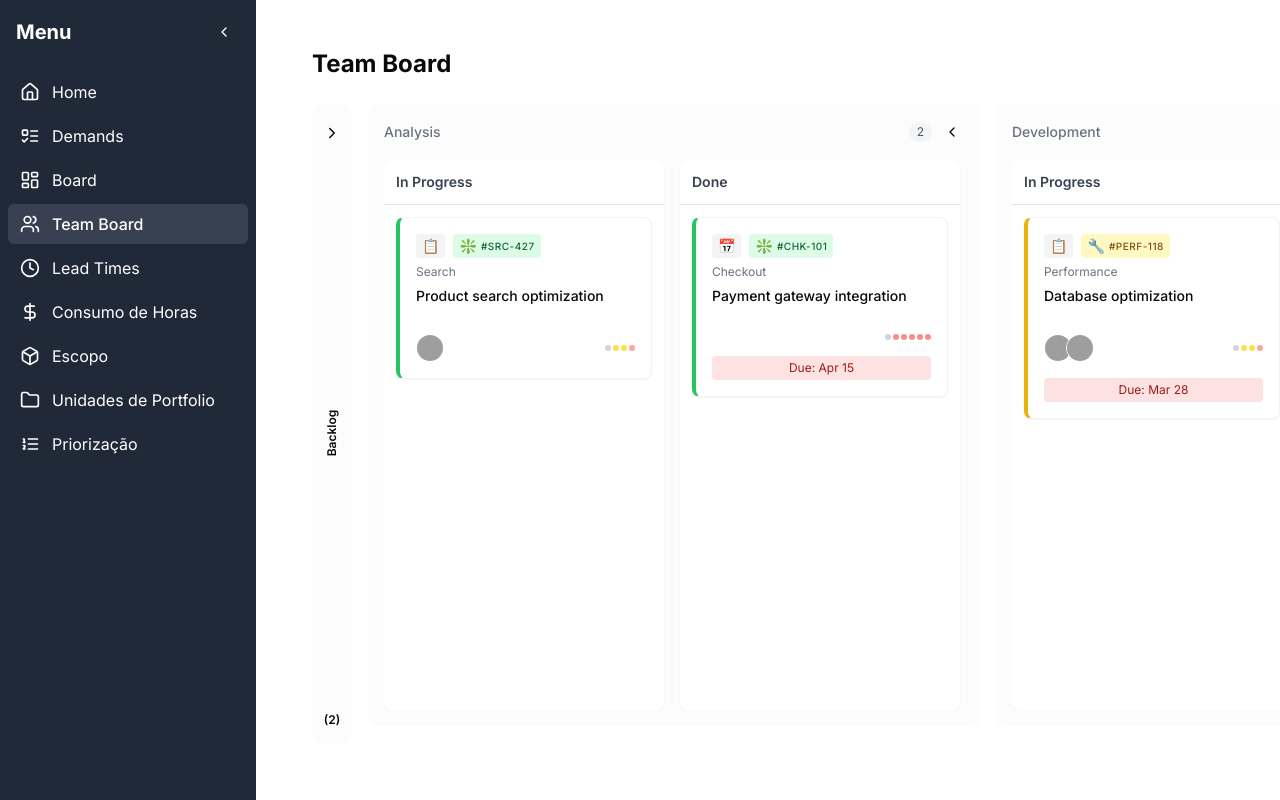
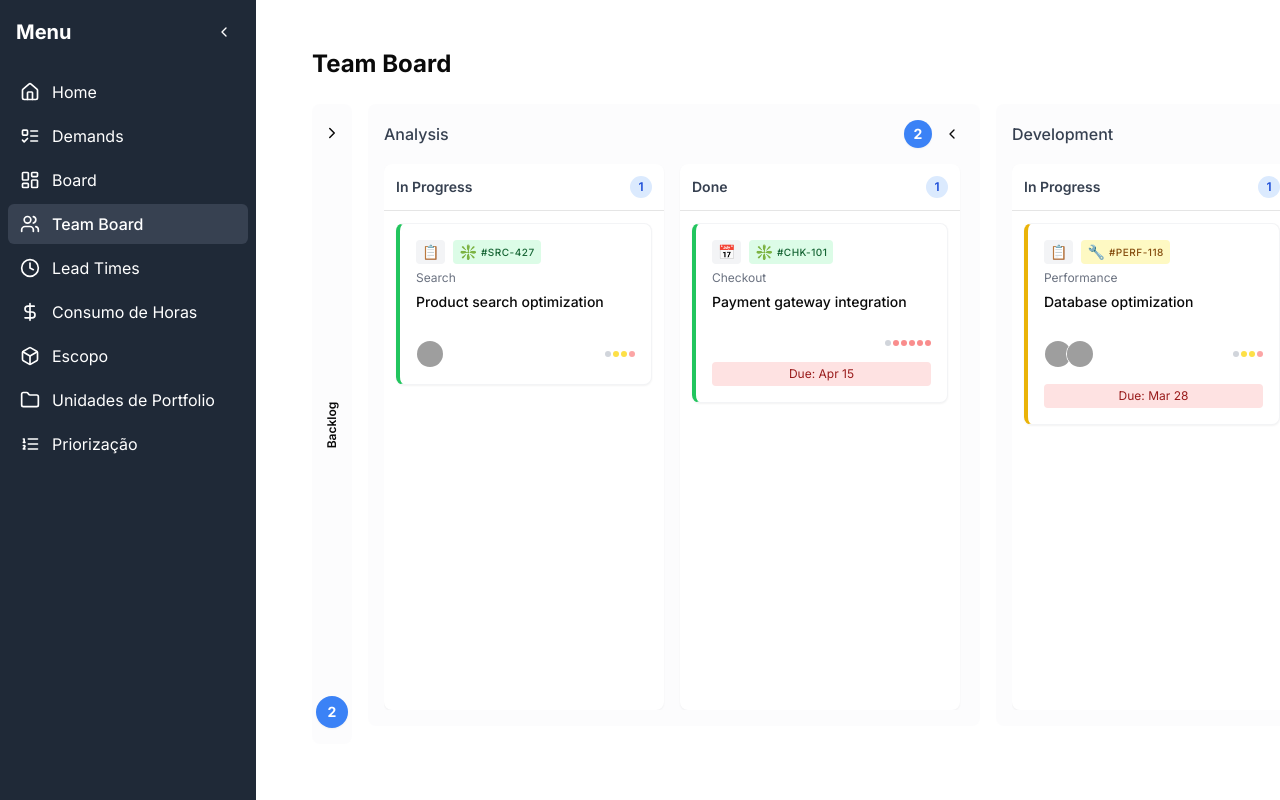
Before and after one commit to TallerWebSolutions/sr-auto, a Next.js app: page /team-board in a window 1280 px wide. Both pictures are taken after a click on the button 600 px from the left and 132 px from the top of the page. Shown: the top 800 px of the page. Built offline with nearby package versions, Linux system fonts and the light colour scheme; grey boxes are pictures that could not be loaded.

Commit message:
feat: enhance TeamBoard with tooltips for demand counts in columns and sub-columns

```diff
--- a/src/app/team-board/page.tsx
+++ b/src/app/team-board/page.tsx
@@ -347,8 +347,19 @@ export default function TeamBoard() {
                         <div style={styles.rotate270} className="font-semibold text-xs">{column.title}</div>
                       </div>
 
-                      <div className="mb-2 mt-auto font-semibold text-xs">
-                        ({column.subColumns.reduce((acc, subCol) => acc + subCol.demands.length, 0)})
+                      <div className="flex items-center justify-center mb-2 mt-auto">
+                        <Tooltip>
+                          <TooltipTrigger asChild>
+                            <div className="bg-blue-500 text-white font-bold text-sm rounded-full w-8 h-8 flex items-center justify-center shadow-sm">
+                              {column.subColumns.reduce((acc, subCol) => acc + subCol.demands.length, 0)}
+                            </div>
+                          </TooltipTrigger>
+                          <TooltipContent>
+                            <p>Total demands in {column.title}: {column.subColumns.reduce(
+                              (acc, subCol) => acc + subCol.demands.length, 0
+                            )}</p>
+                          </TooltipContent>
+                        </Tooltip>
                       </div>
                     </div>
                   );
@@ -360,16 +371,25 @@ export default function TeamBoard() {
                     className="bg-gray-50/50 rounded-lg p-4 flex-shrink-0 flex flex-col h-[calc(100vh-178px)]"
                   >
                     <div className="flex items-center justify-between mb-4">
-                      <h3 className="font-medium text-gray-500 text-sm">
+                      <h3 className="font-medium text-gray-700 text-base flex items-center">
                         {column.title}
                       </h3>
                       <div className="flex items-center gap-2">
-                        <span className="px-2 py-0.5 text-xs bg-gray-100 text-gray-600 rounded-full">
-                          {column.subColumns.reduce(
-                            (acc, subCol) => acc + subCol.demands.length,
-                            0
-                          )}
-                        </span>
+                        <Tooltip>
+                          <TooltipTrigger asChild>
+                            <div className="bg-blue-500 text-white font-bold text-sm rounded-full min-w-[28px] h-7 flex items-center justify-center px-2 shadow-sm">
+                              {column.subColumns.reduce(
+                                (acc, subCol) => acc + subCol.demands.length,
+                                0
+                              )}
+                            </div>
+                          </TooltipTrigger>
+                          <TooltipContent>
+                            <p>Total demands in this column: {column.subColumns.reduce(
+                              (acc, subCol) => acc + subCol.demands.length, 0
+                            )}</p>
+                          </TooltipContent>
+                        </Tooltip>
                         <button
                           onClick={() => toggleColumnMinimized(column.id)}
                           className="p-1 rounded-full hover:bg-gray-200"
@@ -386,10 +406,20 @@ export default function TeamBoard() {
                           className="flex-1 flex flex-col min-h-0 bg-white rounded-lg shadow-sm"
                           style={{ width: "280px" }}
                         >
-                          <div className="p-3 border-b">
+                          <div className="p-3 border-b flex items-center justify-between">
                             <h4 className="text-sm font-semibold text-gray-700">
                               {subColumn.title}
                             </h4>
+                            <Tooltip>
+                              <TooltipTrigger asChild>
+                                <div className="bg-blue-100 text-blue-700 text-xs font-semibold rounded-full min-w-[22px] h-[22px] flex items-center justify-center px-1.5">
+                                  {subColumn.demands.length}
+                                </div>
+                              </TooltipTrigger>
+                              <TooltipContent>
+                                <p>Demands in {subColumn.title}: {subColumn.demands.length}</p>
+                              </TooltipContent>
+                            </Tooltip>
                           </div>
                           <Droppable droppableId={subColumn.id}>
                             {(provided) => (
```
